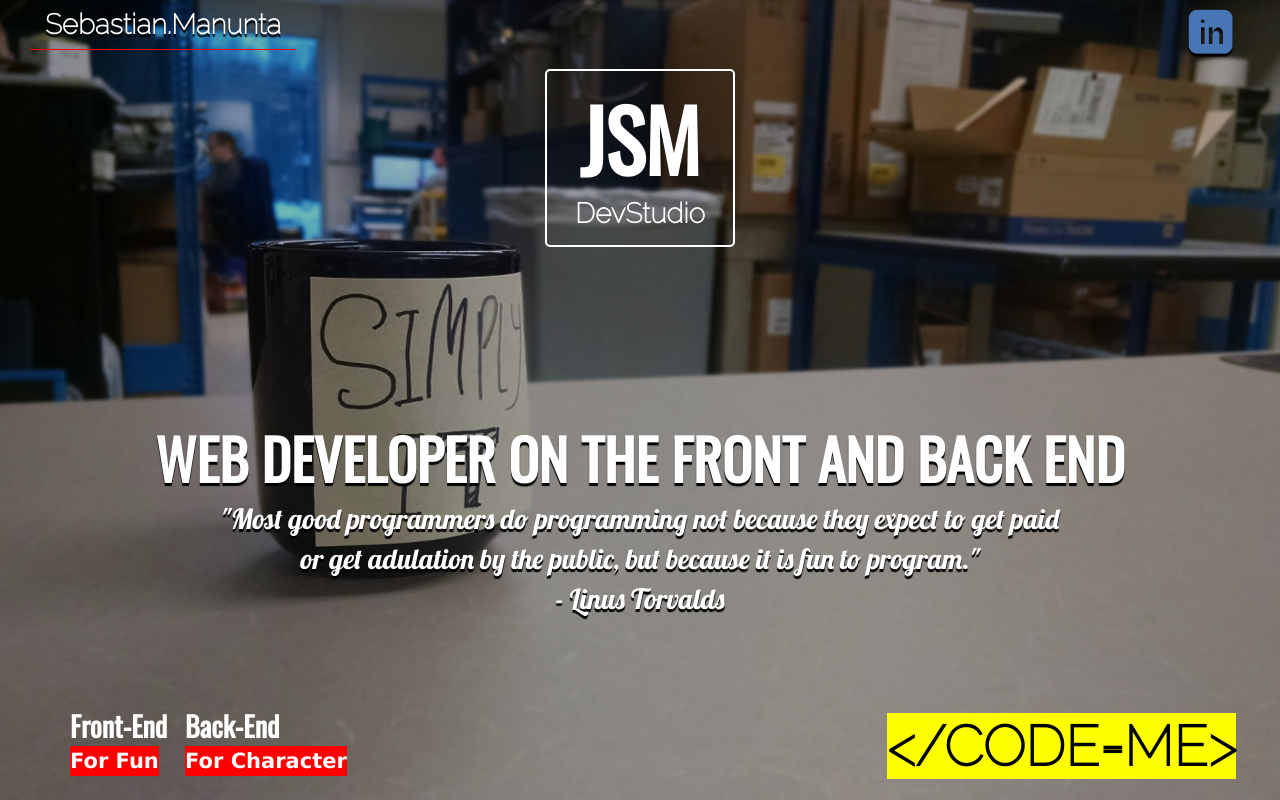
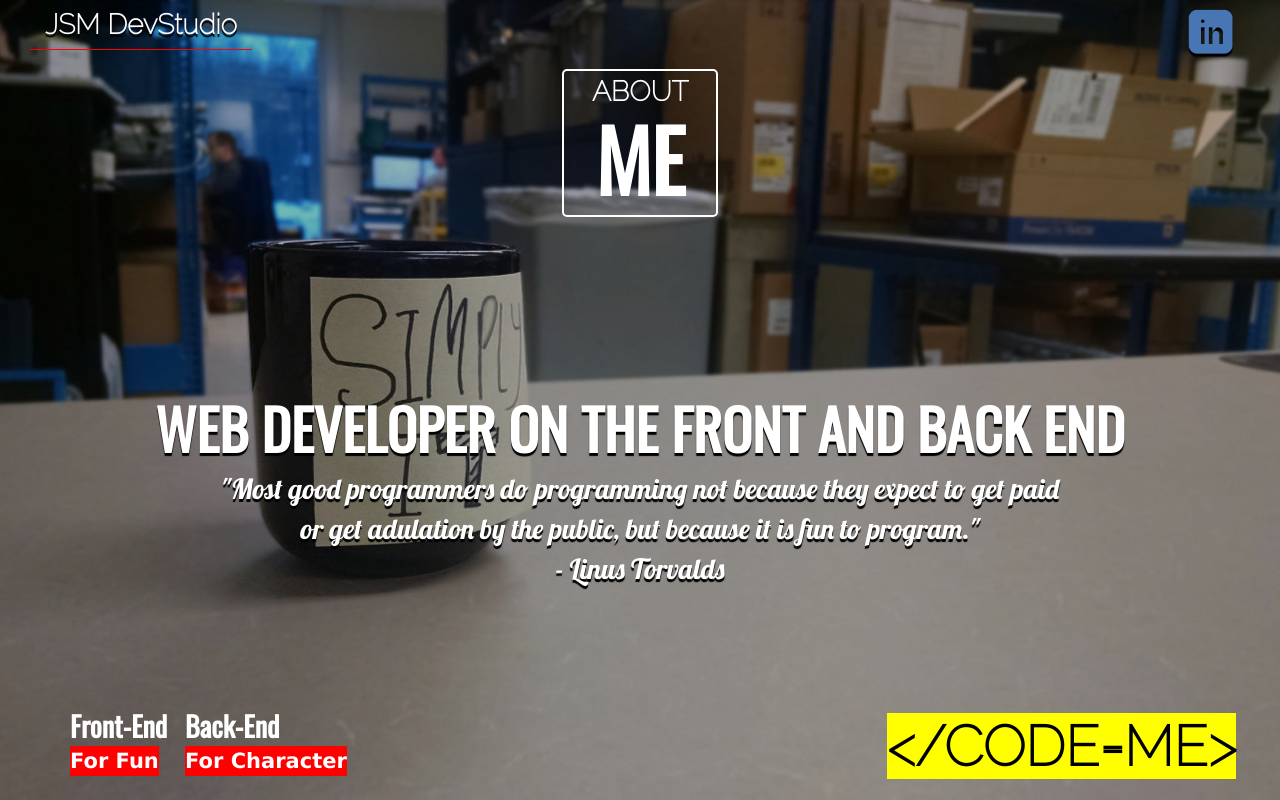
Before and after one commit to smanunta/smanunta.github.io, a PHP site: page / in a window 1280 px wide. Run offline with PHP 8.4, Linux system fonts and the light colour scheme.

Commit message:
changes to the about me button

```diff
--- a/css/style.css
+++ b/css/style.css
@@ -297,11 +297,13 @@ animation-iteration-count: 2;
     padding: 0;
 	-webkit-animation: intSmallTitleHead 2s; /* Chrome, Safari, Opera */
     animation: intSmallTitleHead 2s;
+    margin-top: 0;
 }
 #tit-text
 {
 	padding: 0;
     font-size: 1em;
+    margin-bottom: 0;
 }
 #small-title:hover
 {
--- a/index.html
+++ b/index.html
@@ -22,7 +22,7 @@
 										<span class='icon-bar'></span>
 										<span class='icon-bar'></span>
 									</button>
-									<a href='#' class='navbar-brand' id="top-left-title">Sebastian.Manunta</a>
+									<a href='#' class='navbar-brand' id="top-left-title">JSM DevStudio</a>
 								</div>
 
 								<!-- menu items -->
@@ -47,10 +47,11 @@
 			<div class="row">
 				<div id="tit-qou" class="col-sm-12 text-center"><!--center_data -->
 					<button id="small-title" class="animated tada"><!--SMALL title and qoute-->
-						<h1 id="tit-head">JSM</h1>
 						<p id="tit-text">
-							DevStudio
+							ABOUT
 						</p>
+						<h1 id="tit-head">ME</h1>
+
 					</button>
 				</div>
 			</div>
```
